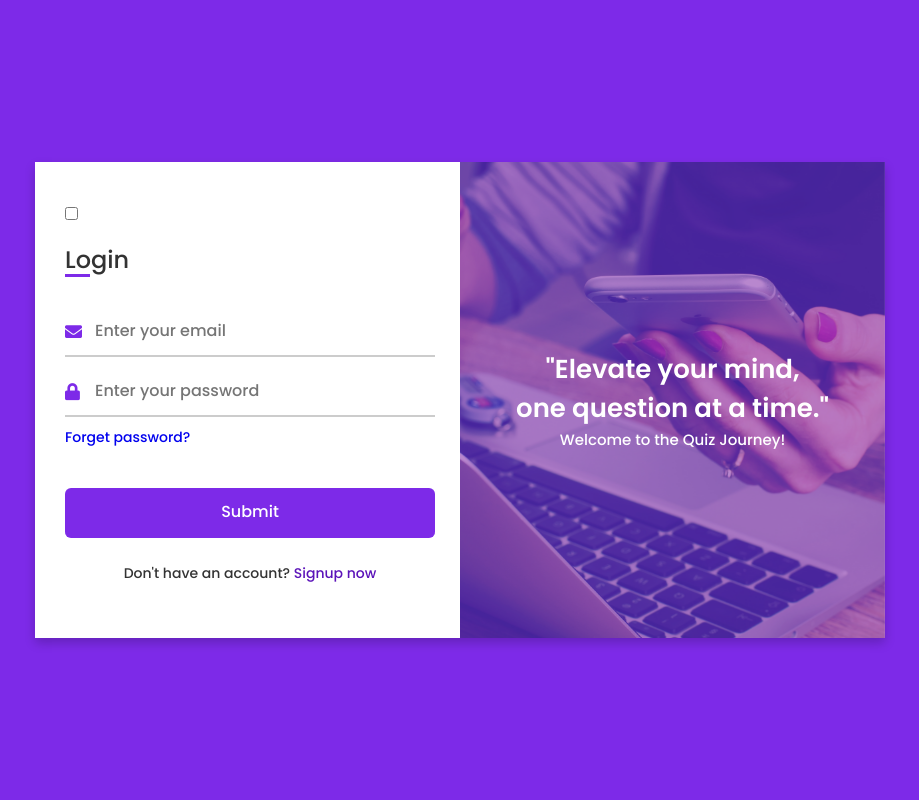
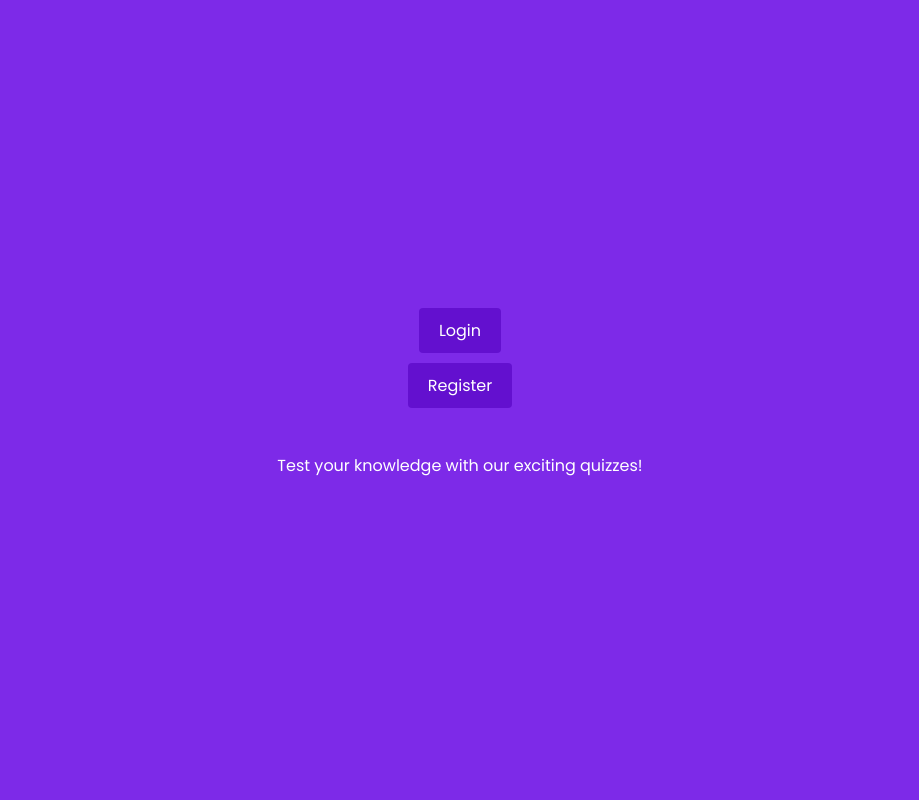
Before and after one commit to varsha-nagle/Quiz-App, a Django app: page / in a window 1280 px wide. Shown: the whole page, without its empty margins (180-1099 px from the left). Run offline with Django 4.2, Linux system fonts and the light colour scheme.

Commit message:
update index page & different login and register page

```diff
--- a/QuizMaster/QuizManager/static/index.css
+++ b/QuizMaster/QuizManager/static/index.css
@@ -5,207 +5,52 @@
    box-sizing: border-box;
    font-family: "Poppins" , sans-serif;
 }
-
 body {
-   min-height: 100vh;
-   display: flex;
-   align-items: center;
-   justify-content: center;
-   background: #7d2ae8;
-   padding: 30px;
-}
-
-.container {
-    position: relative;
-    max-width: 850px;
-    width: 100%;
-    background-color: #fff;
-    padding: 40px 30px;
-    box-shadow: 0 5px 10px rgba(0,0,0,0.2);
-    persective: 2700px;
-}
-
-.container .cover {
-    position: absolute;
-    top: 0;
-    left: 50%;
-    height: 100%;
-    width: 50%;
-    z-index: 98;
-    transition: all 1s ease;
-    transform-origin: left;
-    transform-style: preserve-3d;
-
-}
-
-.container .cover::before {
-    content: '';
-    position: absolute;
-    height: 100%;
-    width: 100%;
-    background: #7d2ae8;
-    opacity: 0.5;
-    z-index: 100;
-}
-
-.container #flip:checked ~ .cover{
-    transform: rotateY(-180deg);
-}
-
-.container .cover img {
-    position: absolute;
-    height: 100%;
-    width: 100%;
-    object-fit: cover;
-    z-index: 12;
-    backface-visibility: hidden;
-}
-
-
-.container .cover .text{
-    position: absolute;
-    z-index: 111;
-    height: 100%;
-    width: 100%;
+    font-family: Arial, sans-serif;
+    background-color: #7d2ae8;
+    margin: 0;
+    padding: 0;
     display: flex;
     flex-direction: column;
     align-items: center;
     justify-content: center;
+    height: 100vh;
 }
 
-.cover .text .text-1,
-.cover .text .text-2 {
-    font-size: 26px;
-    font-weight: 600;
-    color: #fff;
+.btn {
     text-align: center;
-    backface-visibility: hidden;
+    margin-bottom: 20px;
 }
 
-.cover .text .text-2 {
-    font-size: 15px;
-    font-weight: 500;
-
+.login_btn,
+.register_btn {
+    padding: 10px 20px;
+    font-size: 16px;
+    margin: 5px;
+    cursor: pointer;
+    border: none;
+    border-radius: 4px;
+    transition: background-color 0.3s;
 }
 
-.container .form {
-    height: 100%;
-    width: 100%;
-    background: #fff;
+.login_btn {
+    background-color: #6310cf;
+    color: #fff;
 }
 
-.container .form-content {
-    display: flex;
-    align-items: center;
-    justify-content: space-between;
-
+.register_btn {
+    background-color: #6310cf;
+    color: #fff;
 }
 
-.form-content .login-form,
-.form-content .signup-form {
-    width: calc(100% / 2 - 25px);
-    //background: red;
+.login_btn:hover,
+.register_btn:hover {
+    background-color: #45a049;
 }
 
-form .form-content .title {
-    position: relative;
-    font-size: 24px;
-    font-weight: 500;
-    color: #333;
+.content {
+    color: #fff;
+    padding: 20px;
+    max-width: 430px;
+    text-align: center;
 }
-form .form-content .title:before {
-    content: '';
-    position: absolute;
-    left: 0;
-    bottom: 0;
-    height: 3px;
-    width: 25px;
-    background: #7d2ae8;
-}
-
-form .signup-form  .title:before{
-    width: 20px;
-}
-
-form .form-content .input-boxes {
-    margin-top: 30px;
-}
-
-form .form-content .input-box {
-    display: flex;
-    align-items: center;
-    height: 50px;
-    width: 100%;
-    margin: 10px 0;
-    position: relative;
-}
-
-.form-content .input-box input {
-    height: 100%;
-    width: 100%;
-    outline: none;
-    border: none;
-    padding: 0 30px;
-    font-size: 16px;
-    font-weight: 500;
-    border-bottom: 2px solid rgba(0,0,0,0.2);
-    transition: all 0.3s ease;
-}
-
-.form-content .input-box  input:focus,
-.form-content .input-box  input:valid {
- border-color: #7d2ae8;
-}
-
-.form-content .input-box i {
-    position: absolute;
-    color: #7d2ae8;
-    font-size: 17px;
-}
-
-form .form-content .text {
-    font-size: 14px;
-    font-weight: 500;
-    color: #333;
-}
-
-form .form-content .text a{
-    text-decoration: none;
-}
-
-form .form-content .text a:hover{
-    text-decoration: underline;
-}
-
-form .form-content .button {
-    color: #fff;
-    margin-top: 40px;
-}
-
-form .form-content .button input {
-    color: #fff;
-    background: #7d2ae8;
-    border-radius: 6px;
-    padding: 0;
-    cursor: pointer;
-    transition: all 0.4s ease;
-}
-
-form .form-content .button input:hover {
-    background: #5b13b9;
-}
-
-form .form-content label {
-    color: #5b13b9;
-    cursor: pointer;
-}
-
-form .form-content label:hover {
-    text-decoration: underline;
-}
-
-form .form-content .login-text,
-form .form-content .sign-up-text {
-    text-align: center;
-    margin-top: 25px;
-}
--- a/QuizMaster/QuizManager/templates/index.html
+++ b/QuizMaster/QuizManager/templates/index.html
@@ -9,74 +9,26 @@
     <meta name="viewport" content="width=device-width, initial-scale=1.0">
     </head>
 <body>
-<div class="container">
-    <input type="checkbox" id="flip">
-    <div class="cover">
-        <div class="front">
-            <img src="static/images/frontimg.jpg" alt="image">
-            <div class="text">
-                <span class="text-1">"Elevate your mind,<br>one question at a time."</span>
-                <span class="text-2">Welcome to the Quiz Journey!</span>
+    <div class="container">
+        <div class="btn">
+            <div>
+                <form method="post" action="{% url 'login' %}">
+                    {% csrf_token %}
+                     <button class="login_btn">Login</button>
+                </form>
             </div>
+
+            <div>
+                <form>
+                     <button class="register_btn">Register</button>
+                </form>
+            </div>
+
+<!--             <button class="register_btn">Register</button>-->
         </div>
-<!--        <div class="back">-->
-<!--&lt;!&ndash;            <img class="backImg" src="static/images/quiz.jpg" alt="image">&ndash;&gt;-->
-<!--            <div class="text">-->
-<!--                <span class="text-1">"Complete miles of journey <br> with one step"</span>-->
-<!--                <span class="text-2">Let's get started!</span>-->
-<!--            </div>-->
-<!--        </div>-->
+        <div class="content">
+            Test your knowledge with our exciting quizzes!
+        </div>
     </div>
-    <form action="#">
-        <div class="form-content">
-          <div class="login-form">
-            <div class="title">Login</div>
-              <div class="input-boxes">
-                 <div class="input-box">
-                  <i class="fas fa-envelope"></i>
-                  <input type="text" placeholder="Enter your email" required>
-                 </div>
-                <div class="input-box">
-                  <i class="fas fa-lock"></i>
-                  <input type="password" placeholder="Enter your password" required>
-                </div>
-                <div class="text"><a href="#">Forget password?</a></div>
-                <div class="button input-box">
-                  <input type="submit" value="Submit">
-                </div>
-               <div class="text sign-up-text">Don't have an account? <label for="flip">Signup now</label></div>
-             </div>
-           </div>
-
-           <div class="signup-form">
-             <div class="title">Signup</div>
-                <div class="input-boxes">
-                   <div class="input-box">
-                      <i class="fas fa-user"></i>
-                      <input type="text" placeholder="Enter your username" required>
-                   </div>
-                   <div class="input-box">
-                        <i class="fas fa-envelope"></i>
-                        <input type="text" placeholder="Enter your email" required>
-                   </div>
-                  <div class="input-box">
-                        <i class="fas fa-lock"></i>
-                        <input type="password" placeholder="Enter your password" required>
-                  </div>
-                  <div class="button input-box">
-                      <input type="submit" value="Submit">
-                  </div>
-                  <div class="text sign-up-text">Already have an account? <label for="flip">Login now</label></div>
-             </div>
-           </div>
-        </div>
-    </form>
-</div>
-
-
-
-<!--     <main>-->
-<!--        <p>Test your knowledge with our exciting quizzes!</p>-->
-<!--     </main>-->
 </body>
 </html>
--- a/QuizMaster/QuizManager/urls.py
+++ b/QuizMaster/QuizManager/urls.py
@@ -1,7 +1,8 @@
 from django.urls import path
-from .views import index
+from .views import index, login_view
 
 urlpatterns = [
     path('', index, name='index'),
+    path('login/',login_view, name="login")
     # other urlpatterns
 ]
--- a/QuizMaster/QuizManager/views.py
+++ b/QuizMaster/QuizManager/views.py
@@ -1,6 +1,21 @@
-from django.shortcuts import render
+from django.shortcuts import render, redirect
+from django.contrib.auth import authenticate, login
 
 
 # Create your views here.
 def index(request):
     return render(request, 'index.html')
+
+def login_view(request):
+    # if request.method == 'POST':
+    #     email = request.POST['email']
+    #     password = request.POST['password']
+    #     user = authenticate(request, email=email, password=password)
+    #     # if user is not None:
+    #     #     login(request, user)
+    #     #     # Redirect to the desired page after login
+    #     #     return redirect('index')  # Check that 'home' matches your actual URL pattern
+    #     # else:
+    #     #     # Handle invalid login
+    #     #     pass
+    return render(request, 'login.html')
```
Also changed, not shown: QuizMaster/QuizManager/static/login.css (added, +139 -0 lines), QuizMaster/QuizManager/templates/login.html (added, +38 -0 lines).
